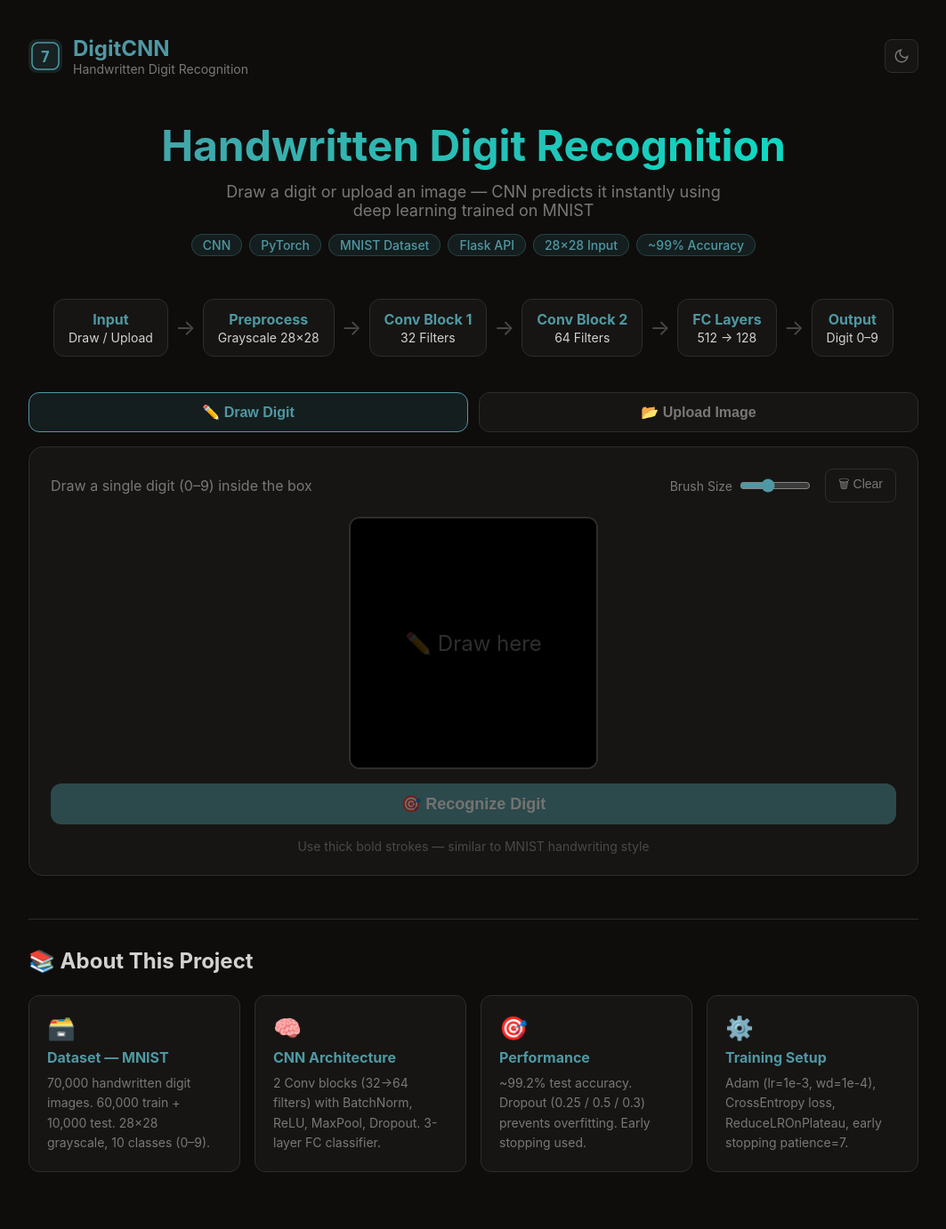
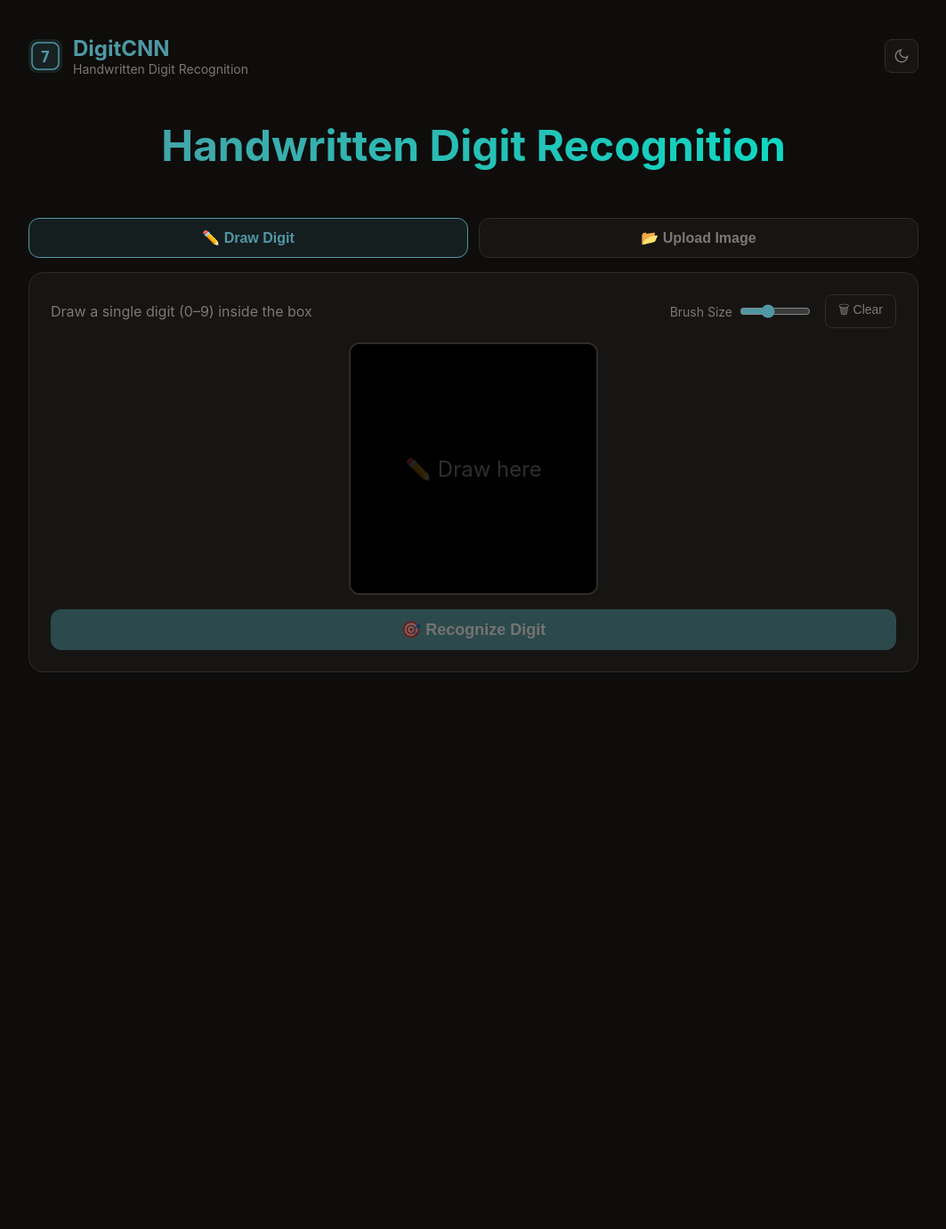
Before and after one commit to Trupti02/Handwritten-Digit-Recognition-using-CNN-MNIST-Dataset-, a Flask app: page / in a window 1280 px wide. Shown: the whole page at 89% size, without its empty margins (108-1171 px from the left). After the commit the page ends 756 px from the top, so only its background shows below. Run offline with Flask 3, Linux system fonts and the light colour scheme; parts of the project's set-up code (start-up, migrations or seed data) failed here and were passed over; some web fonts are replaced.

Commit message:
small changes

```diff
--- a/templates/index.html
+++ b/templates/index.html
@@ -34,31 +34,8 @@
     <!-- HERO -->
     <div class="hero">
     <h1>Handwritten Digit Recognition</h1>
-    <p>Draw a digit or upload an image — CNN predicts it instantly using deep learning trained on MNIST</p>
-    <div class="tech-badges">
-        <span class="tbadge">CNN</span>
-        <span class="tbadge">PyTorch</span>
-        <span class="tbadge">MNIST Dataset</span>
-        <span class="tbadge">Flask API</span>
-        <span class="tbadge">28×28 Input</span>
-        <span class="tbadge">~99% Accuracy</span>
-    </div>
     </div>
 
-    <!-- PIPELINE DIAGRAM -->
-    <div class="pipeline">
-    <div class="pipe-step"><strong>Input</strong>Draw / Upload</div>
-    <div class="pipe-arrow">→</div>
-    <div class="pipe-step"><strong>Preprocess</strong>Grayscale 28×28</div>
-    <div class="pipe-arrow">→</div>
-    <div class="pipe-step"><strong>Conv Block 1</strong>32 Filters</div>
-    <div class="pipe-arrow">→</div>
-    <div class="pipe-step"><strong>Conv Block 2</strong>64 Filters</div>
-    <div class="pipe-arrow">→</div>
-    <div class="pipe-step"><strong>FC Layers</strong>512 → 128</div>
-    <div class="pipe-arrow">→</div>
-    <div class="pipe-step"><strong>Output</strong>Digit 0–9</div>
-    </div>
 </header>
 
 <!-- TABS -->
@@ -89,7 +66,7 @@
         <button class="btn-predict" id="drawPredictBtn" onclick="predictCanvas()" disabled>
             🎯 Recognize Digit
         </button>
-        <p class="note">Use thick bold strokes — similar to MNIST handwriting style</p>
+
         </div>
     </div>
     </div>
@@ -117,44 +94,10 @@
         <h3>📸 Input Image</h3>
         <div class="preview-box">
         <img id="previewImg" src="" alt="Input digit"
-            width="200" height="200" loading="lazy"/>
+            width="200" height="100" loading="lazy"/>
         <p class="preview-label" id="previewLabel"></p>
         </div>
-        <div class="info-box">
-        <div class="info-item">
-            <span class="info-label">Resize</span>
-            <span class="info-val">28 × 28</span>
-        </div>
-        <div class="info-item">
-            <span class="info-label">Mean (μ)</span>
-            <span class="info-val">0.1307</span>
-        </div>
-        <div class="info-item">
-            <span class="info-label">Std (σ)</span>
-            <span class="info-val">0.3081</span>
-        </div>
-        </div>
 
-        <div class="arch-card">
-        <h4>🏗️ CNN Architecture</h4>
-        <div class="arch-layers">
-            <div class="arch-layer input">Input<br/><small>1×28×28</small></div>
-            <div class="arch-arrow">→</div>
-            <div class="arch-layer conv">Conv2D<br/><small>32</small></div>
-            <div class="arch-arrow">→</div>
-            <div class="arch-layer pool">MaxPool<br/><small>2×2</small></div>
-            <div class="arch-arrow">→</div>
-            <div class="arch-layer conv">Conv2D<br/><small>64</small></div>
-            <div class="arch-arrow">→</div>
-            <div class="arch-layer pool">MaxPool<br/><small>2×2</small></div>
-            <div class="arch-arrow">→</div>
-            <div class="arch-layer fc">FC<br/><small>512</small></div>
-            <div class="arch-arrow">→</div>
-            <div class="arch-layer fc">FC<br/><small>128</small></div>
-            <div class="arch-arrow">→</div>
-            <div class="arch-layer output">Out<br/><small>10</small></div>
-        </div>
-        </div>
     </div>
 
     <!-- RIGHT: Prediction Result -->
@@ -200,38 +143,11 @@
     </div>
 </div>
 
-<!-- ABOUT -->
-<div class="about-section">
-    <h2>📚 About This Project</h2>
-    <div class="about-grid">
-    <div class="about-card">
-        <div class="about-icon">🗃️</div>
-        <h4>Dataset — MNIST</h4>
-        <p>70,000 handwritten digit images. 60,000 train + 10,000 test. 28×28 grayscale, 10 classes (0–9).</p>
-    </div>
-    <div class="about-card">
-        <div class="about-icon">🧠</div>
-        <h4>CNN Architecture</h4>
-        <p>2 Conv blocks (32→64 filters) with BatchNorm, ReLU, MaxPool, Dropout. 3-layer FC classifier.</p>
-    </div>
-    <div class="about-card">
-        <div class="about-icon">🎯</div>
-        <h4>Performance</h4>
-        <p>~99.2% test accuracy. Dropout (0.25 / 0.5 / 0.3) prevents overfitting. Early stopping used.</p>
-    </div>
-    <div class="about-card">
-        <div class="about-icon">⚙️</div>
-        <h4>Training Setup</h4>
-        <p>Adam (lr=1e-3, wd=1e-4), CrossEntropy loss, ReduceLROnPlateau, early stopping patience=7.</p>
-    </div>
-    </div>
-</div>
-
 
 </div>
 
 <script>
-// ── THEME TOGGLE ─────────────────────────────────────────────────────────────
+
 (function () {
 const t = document.querySelector('[data-theme-toggle]');
 const r = document.documentElement;
@@ -246,7 +162,7 @@ t && t.addEventListener('click', () => {
 });
 })();
 
-// ── TAB SWITCHING ─────────────────────────────────────────────────────────────
+
 function switchTab(tab) {
 document.querySelectorAll('.tab-btn').forEach((b, i) => {
     b.classList.toggle('active', (i === 0 && tab === 'draw') || (i === 1 && tab === 'upload'));
@@ -256,7 +172,7 @@ document.getElementById('tab-upload').classList.toggle('hidden', tab !== 'upload
 hide('resultSection');
 }
 
-// ── CANVAS DRAWING ────────────────────────────────────────────────────────────
+
 const canvas = document.getElementById('drawCanvas');
 const ctx    = canvas.getContext('2d');
 let drawing  = false;
@@ -325,7 +241,7 @@ document.getElementById('drawPredictBtn').disabled  = true;
 hide('resultSection');
 }
 
-// ── PREDICT FROM CANVAS ───────────────────────────────────────────────────────
+
 function predictCanvas() {
 const dataURL = canvas.toDataURL('image/png');
 document.getElementById('previewImg').src          = dataURL;
@@ -342,7 +258,7 @@ fetch('/predict', {
 .catch(() => { hide('loading'); showErr('Server error. Make sure app.py is running on port 5000.'); });
 }
 
-// ── FILE UPLOAD ───────────────────────────────────────────────────────────────
+
 const dropZone  = document.getElementById('dropZone');
 const fileInput = document.getElementById('fileInput');
 
@@ -376,7 +292,6 @@ fetch('/predict', { method: 'POST', body: fd })
     .catch(() => { hide('loading'); showErr('Server error. Make sure app.py is running on port 5000.'); });
 }
 
-// ── SHOW / RENDER PREDICTION ──────────────────────────────────────────────────
 function showResult() {
 show('resultSection');
 hide('predBox');
```
